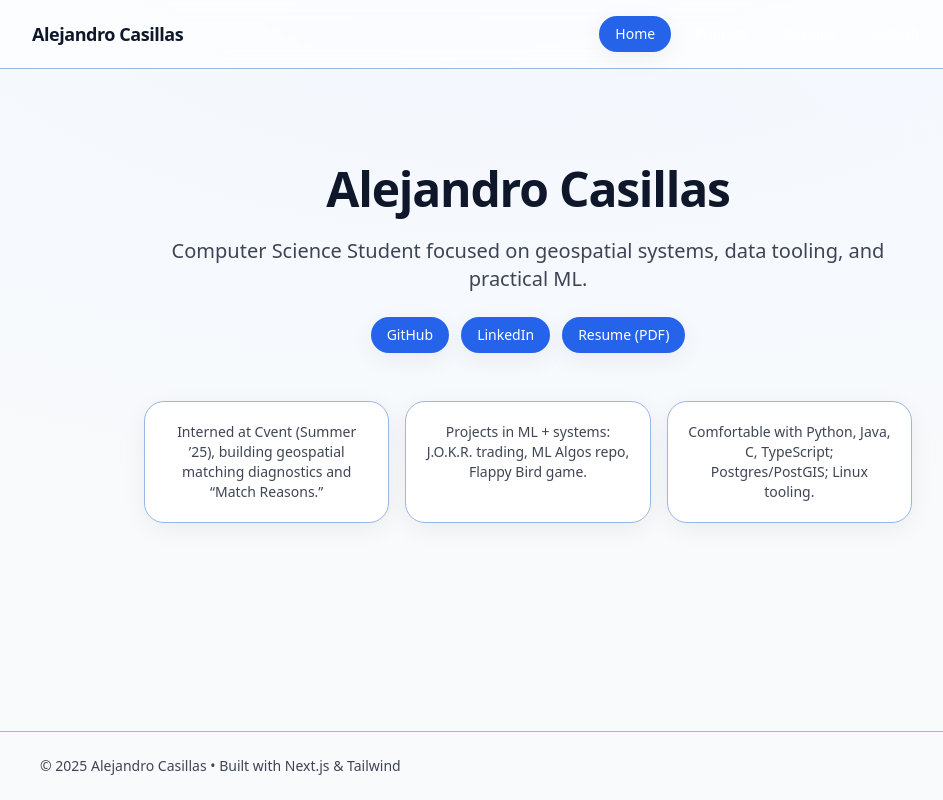
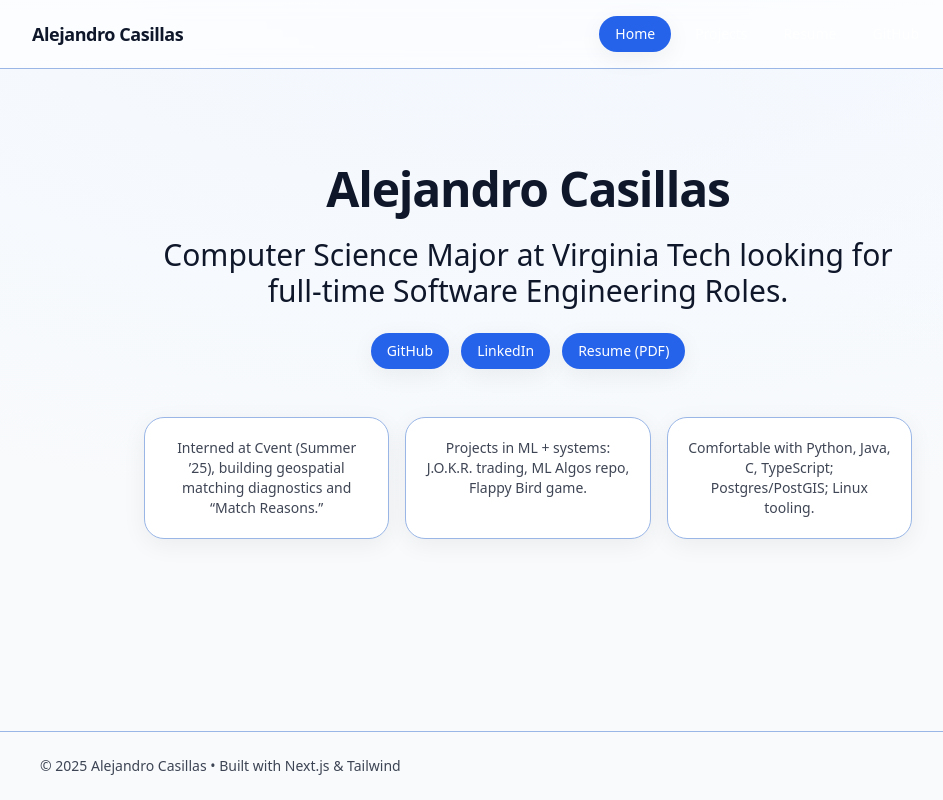
Before and after one commit to casillasalejandro22/my-website, a Next.js app: page / in a window 1280 px wide. Shown: the whole page, without its empty margins (112-1055 px from the left). Built offline with nearby package versions, Linux system fonts and the light colour scheme.

Commit message:
feat: update introduction text on home page to reflect current status and focus

```diff
--- a/src/app/page.tsx
+++ b/src/app/page.tsx
@@ -5,8 +5,8 @@ export default function Home() {
         <h1 className="text-4xl sm:text-5xl font-extrabold tracking-tight">
           Alejandro Casillas
         </h1>
-        <p className="text-lg sm:text-xl opacity-80">
-          Computer Science Student focused on geospatial systems, data tooling, and practical ML.
+        <p className="text-lg sm:text-xl md:text-2xl lg:text-3xl font-light max-w-none text-center">
+          Computer Science Major at Virginia Tech looking for full-time Software Engineering Roles.
         </p>
 
         <div className="flex flex-wrap justify-center gap-3">
```
